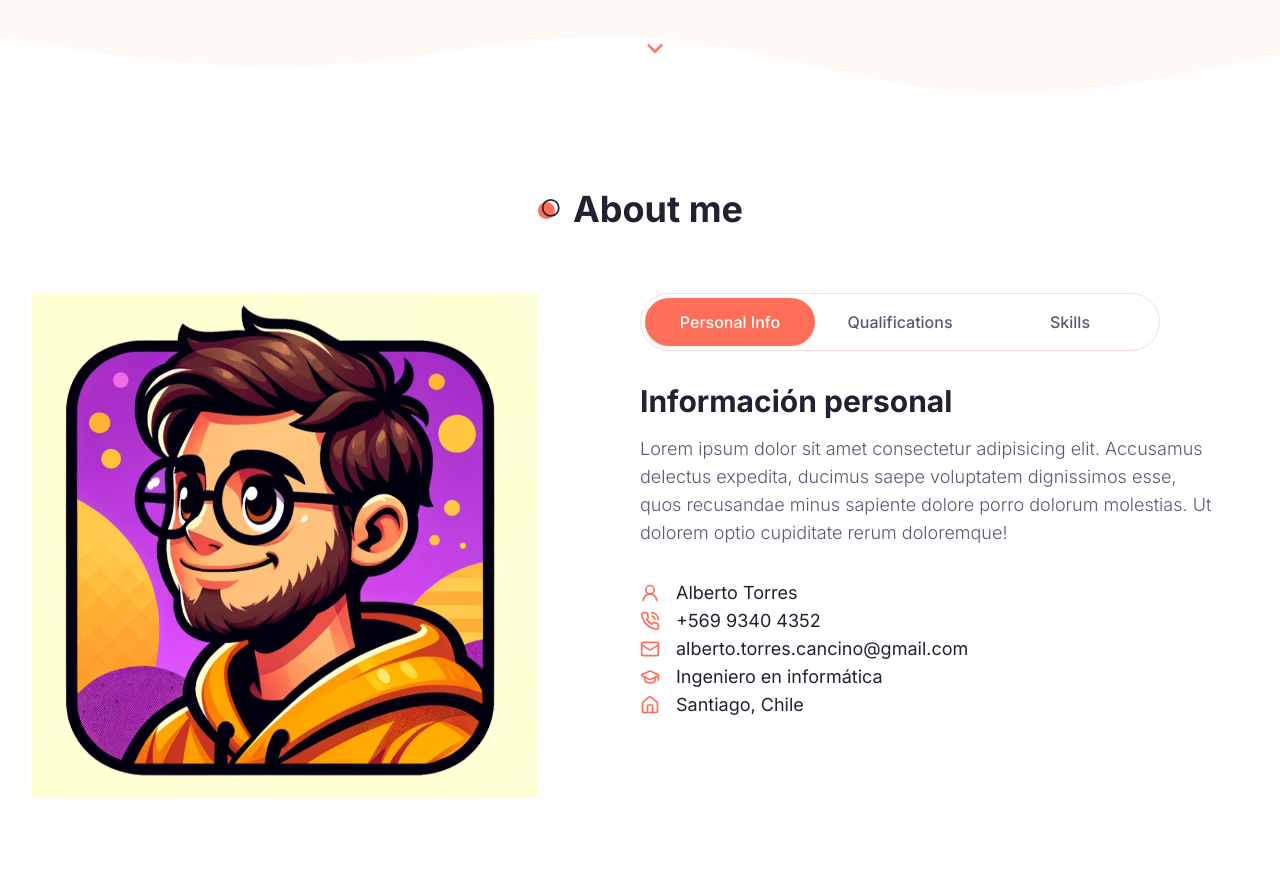
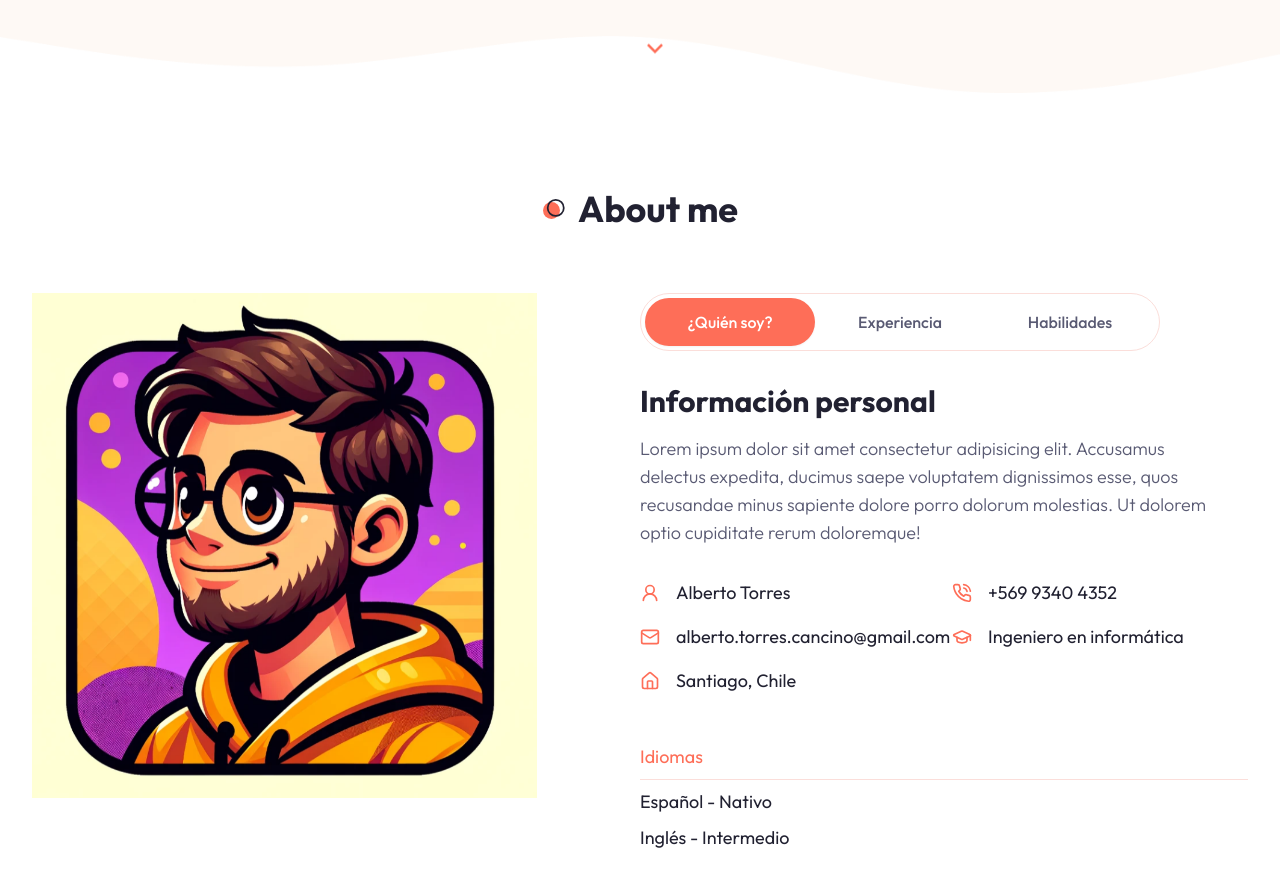
Before and after one commit to Alberto-T/Portfolio_1, a Next.js app: page / in a window 1280 px wide. Shown: the part 681-1567 px from the top of the page. Built offline with nearby package versions, Linux system fonts and the light colour scheme.

Commit message:
about and layout was moddified

```diff
--- a/app/layout.jsx
+++ b/app/layout.jsx
@@ -1,4 +1,4 @@
-import { Inter } from "next/font/google";
+import { Outfit } from "next/font/google";
 import "./globals.css";
 
 // Components
@@ -7,7 +7,7 @@ import Footer from "@/components/footer";
 // Theme provider
 import { ThemeProvider } from "@/components/ThemeProvider";
 
-const inter = Inter({ subsets: ["latin"] });
+const outfit = Outfit({ subsets: ["latin"] });
 
 export const metadata = {
   title: "Create Next App",
@@ -17,7 +17,7 @@ export const metadata = {
 export default function RootLayout({ children }) {
   return (
     <html lang="es" suppressHydrationWarning>
-      <body className={inter.className}>
+      <body className={outfit.className}>
         <ThemeProvider attribute='class' defaultTheme='light'>
           <Header />
           {children}
--- a/components/About.jsx
+++ b/components/About.jsx
@@ -136,9 +136,9 @@ const About = () => {
                     <div className='flex-1'>
                         <Tabs defaultValue='personal'>
                             <TabsList className='w-full grid xl:grid-cols-3 xl:max-w-[520px] xl:border dark:border-none'>
-                                <TabsTrigger className='w-[162px] xl:w-auto' value='personal'>Personal Info</TabsTrigger>
-                                <TabsTrigger className='w-[162px] xl:w-auto' value='qualifications'>Qualifications</TabsTrigger>
-                                <TabsTrigger className='w-[162px] xl:w-auto' value='skills'>Skills</TabsTrigger>
+                                <TabsTrigger className='w-[162px] xl:w-auto' value='personal'>¿Quién soy?</TabsTrigger>
+                                <TabsTrigger className='w-[162px] xl:w-auto' value='qualifications'>Experiencia</TabsTrigger>
+                                <TabsTrigger className='w-[162px] xl:w-auto' value='skills'>Habilidades</TabsTrigger>
                             </TabsList>
                             {/* tabs content */}
                             <div className='text-lg mt-12 xl:mt-8'>
@@ -150,7 +150,7 @@ const About = () => {
                                             Lorem ipsum dolor sit amet consectetur adipisicing elit. Accusamus delectus expedita, ducimus saepe voluptatem dignissimos esse, quos recusandae minus sapiente dolore porro dolorum molestias. Ut dolorem optio cupiditate rerum doloremque!
                                         </p>
                                         {/* icons */}
-                                        <div>
+                                        <div className='grid xl:grid-cols-2 gap-4 mb-12'>
                                             {infoData.map((item, index) => {
                                                 return (
                                                     <div
@@ -163,8 +163,16 @@ const About = () => {
                                                 );
                                             })}
                                         </div>
+                                        {/* languages */}
+                                        <div className='flex flex-col gap-y-2'>
+                                            <div className='text-primary'>Idiomas</div>
+                                            <div className='border-b border-border'></div>
+                                            <div>Español - Nativo</div>
+                                            <div>Inglés - Intermedio</div>
+                                        </div>
                                     </div>
                                 </TabsContent>
+                                {/* qualifications */}
                                 <TabsContent value='qualifications'>
                                     qualifications info
                                 </TabsContent>
```
